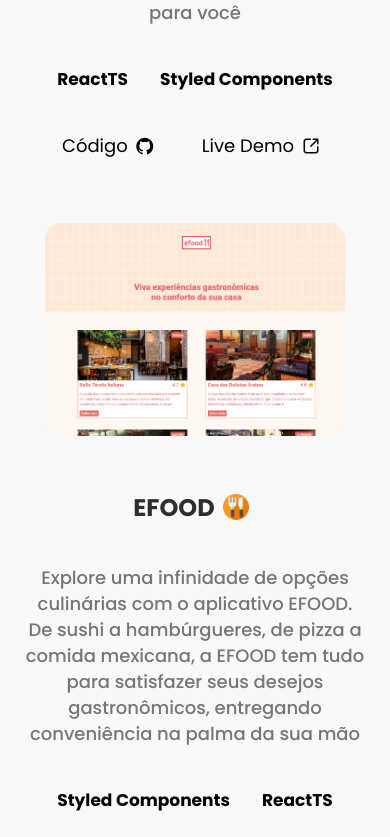
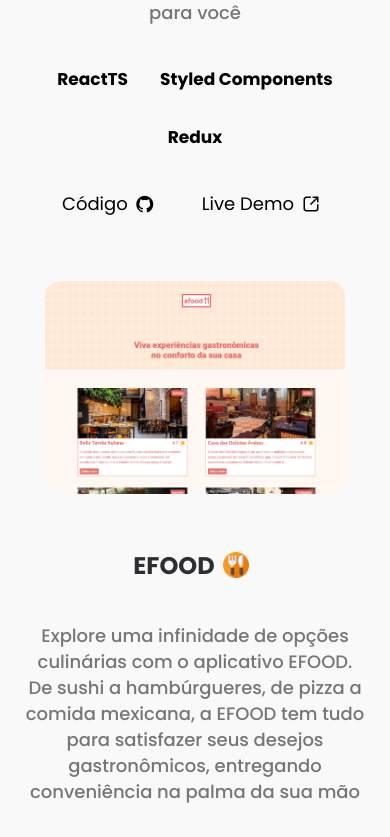
Before and after one commit to MorettiLeonardo/portfolio, a React (Create React App) app: page / in a window 390 px wide. Shown: the part 2407-3244 px from the top of the page. Built offline with nearby package versions, Linux system fonts and the light colour scheme.

Commit message:
adjusting project responsiveness layout

```diff
--- a/src/containers/Projects/index.tsx
+++ b/src/containers/Projects/index.tsx
@@ -38,7 +38,7 @@
     cover: `${eplay}`,
     description:
       'A EPLAY é a sua loja de jogos online definitiva, oferecendo uma interface moderna e amigável para explorar uma vasta coleção de jogos. Com destaques dos últimos lançamentos e promoções especiais, você pode encontrar facilmente os jogos ideais para você',
-    techs: ['ReactTS', 'Styled Components'],
+    techs: ['ReactTS', 'Styled Components', 'Redux'],
     code: 'https://github.com/MorettiLeonardo/eplay',
     live: 'https://eplay-eosin.vercel.app/',
     tagIcon: `${gaming}`,
@@ -49,7 +49,7 @@
     cover: `${efood}`,
     description:
       'Explore uma infinidade de opções culinárias com o aplicativo EFOOD. De sushi a hambúrgueres, de pizza a comida mexicana, a EFOOD tem tudo para satisfazer seus desejos gastronômicos, entregando conveniência na palma da sua mão',
-    techs: ['ReactTS', 'Styled Components'],
+    techs: ['ReactTS', 'Styled Components', 'Redux'],
     code: 'https://github.com/MorettiLeonardo/efood',
     live: 'https://efood-beta-rust.vercel.app/',
     tagIcon: `${food}`,
--- a/src/containers/Projects/styles.ts
+++ b/src/containers/Projects/styles.ts
@@ -40,11 +40,18 @@
     margin-top: 2.5rem;
   }
 
-  @media (max-width: 768px) {
+  @media (max-width: 952px) {
     flex-direction: column;
     justify-content: center;
     align-items: center;
 
+    img {
+      width: 100%;
+      object-fit: cover;
+    }
+  }
+
+  @media (max-width: 768px) {
     img {
       margin: 0;
       max-width: 300px;
```
